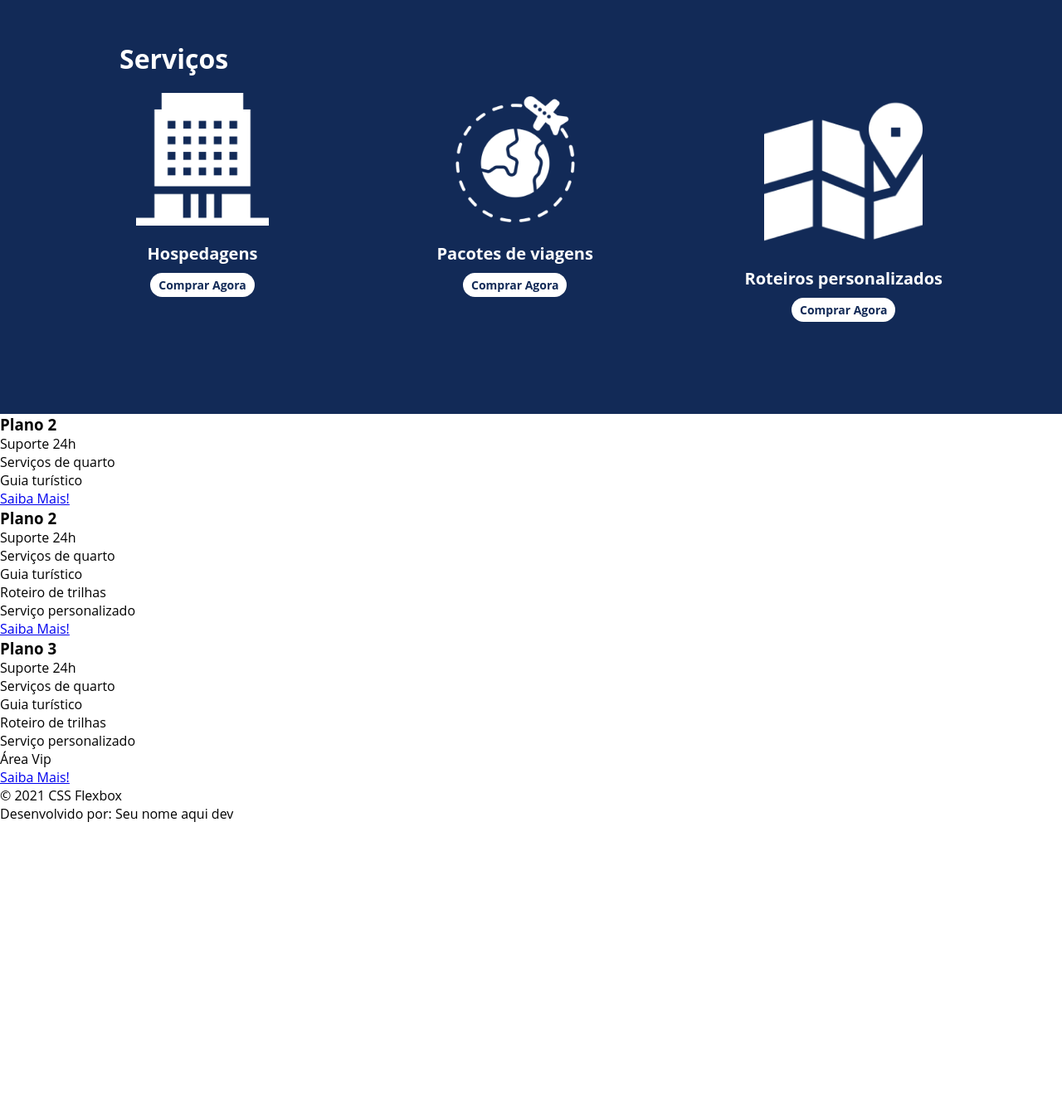
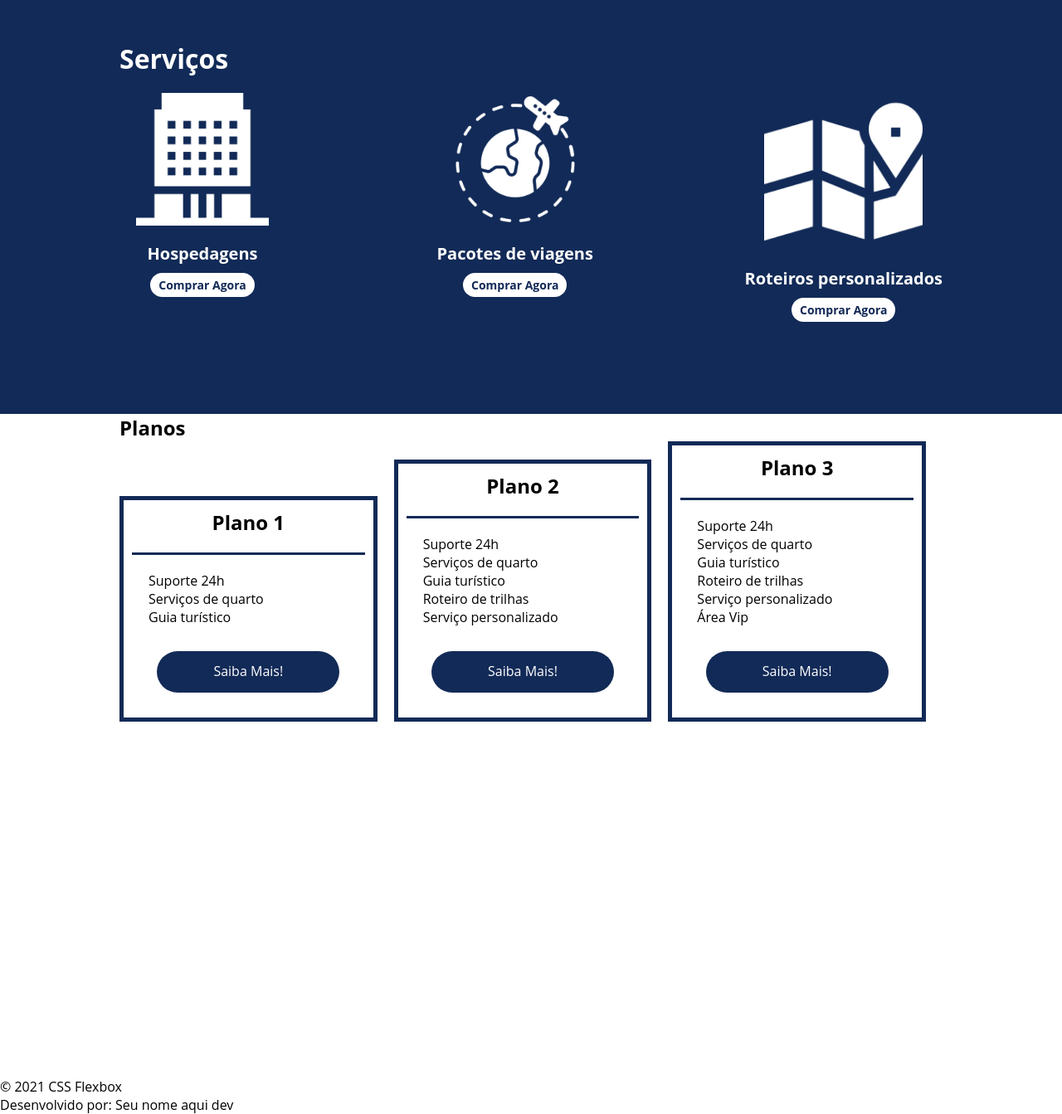
Before and after one commit to rafael-ds/bootcamp_dio, a PHP site: page / in a window 1280 px wide. Shown: the part 1213-2556 px from the top of the page at 83% size. Before the commit the page ends 2204 px from the top, so only its background shows below. Run offline with PHP 8.4, Linux system fonts and the light colour scheme.

Commit message:
organizando a interface parte 2

```diff
--- a/Geracao_tech_unimed-BH/Modulo 2/3-Posicionando elementos com flexbox em css/Projeto Integrador/index.html
+++ b/Geracao_tech_unimed-BH/Modulo 2/3-Posicionando elementos com flexbox em css/Projeto Integrador/index.html
@@ -20,11 +20,12 @@
 
     </header>
 
+    <!-- Turismos -->
     <div class="flex-container apresentacao">
         <div class="texto-apresentacao">
             <h1>Flex <br>Turismos</h1>
             <p>O melhor serviço para você!</p>
-            <a href="">Saiba Mais!</a>
+            <a href="#" class="btn">Saiba Mais!</a>
         </div>
 
         <div>
@@ -32,6 +33,7 @@
         </div>
     </div>
 
+    <!-- Quem somos -->
     <div class="flex-container" id="quem-somos">
         <div>
             <h2>Quem somos</h2>
@@ -44,6 +46,7 @@
         </div>
     </div>
 
+    <!-- Serviços -->
     <div class="container-externo">
         <div class="flex-container" id="servicos">
             <div>
@@ -73,19 +76,22 @@
         </div>
     </div>
 
-    <div>
+    <!-- Plano -->
+    <div class="flex-container" id="planos">
+        <div><h2>Planos</h2></div>
 
-        <div>
-            <h3>Plano 2</h3>
+        <div class="lista-planos">
+            <div class="item-plano">
+                <h3>Plano 1</h3>
                 <ul>
                     <li>Suporte 24h</li>
                     <li>Serviços de quarto</li>
                     <li>Guia turístico</li>
                 </ul>
-            <a href="#">Saiba Mais!</a>
+                <a href="#" class="btn">Saiba Mais!</a>
             </div>
 
-        <div>
+            <div class="item-plano">
                 <h3>Plano 2</h3>
                 <ul>
                     <li>Suporte 24h</li>
@@ -94,10 +100,10 @@
                     <li>Roteiro de trilhas</li>
                     <li>Serviço personalizado</li>
                 </ul>
-            <a href="#">Saiba Mais!</a>
+                <a href="#" class="btn">Saiba Mais!</a>
             </div>
 
-        <div>
+            <div class="item-plano">
                 <h3>Plano 3</h3>
                 <ul>
                     <li>Suporte 24h</li>
@@ -107,10 +113,12 @@
                     <li>Serviço personalizado</li>
                     <li>Área Vip</li>
                 </ul>
-            <a href="#">Saiba Mais!</a>
+                <a href="#" class="btn">Saiba Mais!</a>
+            </div>
         </div>
     </div>
 
+    <!-- Footer -->
     <footer>
         <p>&copy; 2021 CSS Flexbox</p>
         <p>Desenvolvido por: Seu nome aqui dev</p>
--- a/Geracao_tech_unimed-BH/Modulo 2/3-Posicionando elementos com flexbox em css/Projeto Integrador/style.css
+++ b/Geracao_tech_unimed-BH/Modulo 2/3-Posicionando elementos com flexbox em css/Projeto Integrador/style.css
@@ -68,7 +68,7 @@ header .menu{
     margin: 10px;
 }
 
-.texto-apresentacao a{
+.btn{
     background-color: #122a57;
     color: white;
     text-align: center;
@@ -169,3 +169,48 @@ header .menu{
     width: 80%;
     margin: auto;
 }
+
+#planos{
+    flex-direction: column;
+    min-height: 100vh;
+}
+.lista-planos{
+    display: flex;
+    align-items: flex-end;
+}
+
+.item-plano{
+    border: solid 5px #122a57;
+    flex: 1;
+    margin-right: 20px;
+    padding: 10px;
+
+}
+
+.item-plano .btn{
+    margin: auto;
+    margin-top: 20px;
+    margin-bottom: 20px;
+}
+
+.item-plano h3{
+    font-size: 24px;
+    display: flex;
+    flex-direction: column;
+    text-align: center;
+}
+
+.item-plano h3::after{
+    content: "";
+    background-color: #122a57;
+    width: 100%;
+    height: 3px;
+    margin-top: 20px;
+    margin-bottom: 10px;
+}
+
+.item-plano ul{
+    padding: 10px 20px;
+    display: flex;
+    flex-direction: column;
+}
```
Lines whose indentation alone changed are shown as unchanged.
